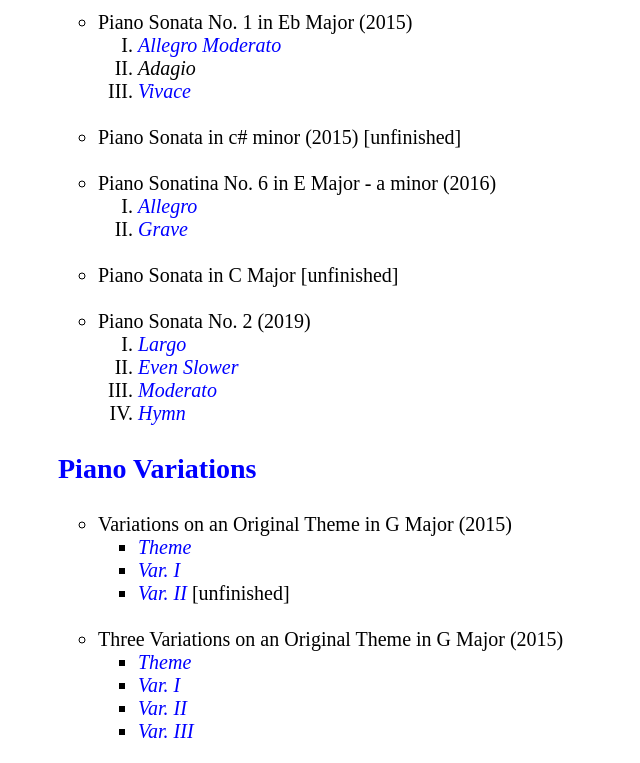
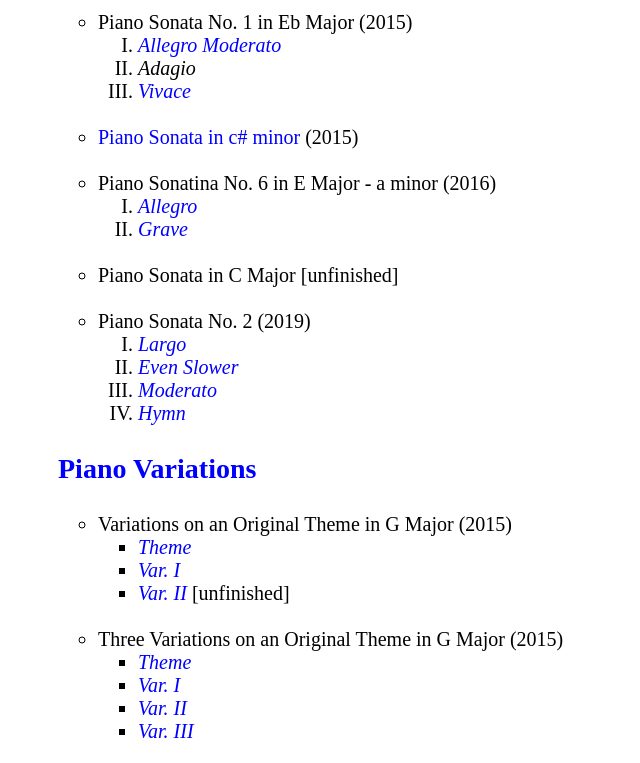
Before and after one commit to calebdickinson/calebdickinson.github.io, a plain HTML site: page catalogue.html in a window 1280 px wide. Shown: the part 5000-5763 px from the top of the page, without its empty margins (22-662 px from the left). Drawn offline with Linux system fonts and the light colour scheme.

Commit message:
Update catalogue.html

```diff
--- a/catalogue.html
+++ b/catalogue.html
@@ -257,7 +257,7 @@
                 <li><i>Adagio</i></li>
                 <li><a href="https://on.soundcloud.com/qHfPq" target="_blank"><i>Vivace</i></a></li>
             </ol><br>
-            <li>Piano Sonata in c# minor (2015) [unfinished]</li><br>
+            <li><a href="https://on.soundcloud.com/vQv4L" target="_blank">Piano Sonata in c# minor</a> (2015)</li><br>
             <li>Piano Sonatina No. 6 in E Major - a minor (2016)</li>
             <ol type="I">
                 <li><a href="https://on.soundcloud.com/W1HdF" target="_blank"><i>Allegro</i></a></li>
@@ -339,8 +339,8 @@
             <li><a href="https://on.soundcloud.com/ncxsf" target="_blank">Fantasia in c minor</a></li><br>
             <li><a href="https://on.soundcloud.com/ASbvp" target="_blank">Etude in e minor</a></li><br>
             <li>Mazurka in C Major (2015)</li><br>
-            <li><a href="https://on.soundcloud.com/aWNP2" target="_blank">Prelude No. 6 in Bb Major</a> (2015) [
-                Same piece as Piano Sonatina No. 5 in c minor - Bb Major - <i>II. Adagio</i>]</li><br>
+            <li><a href="https://on.soundcloud.com/aWNP2" target="_blank">Prelude No. 6 in Bb Major</a> (2015)
+                [Same piece as Piano Sonatina No. 5 in c minor - Bb Major - <i>II. Adagio</i>]</li><br>
             <li><a href="https://on.soundcloud.com/rxUtY" target="_blank">Evening - Fantasy on the Hymn Tune "Hermana"</a> (2015)</li><br>
             <li><a href="https://on.soundcloud.com/P3YHC" target="_blank">Prelude No. 7 in D Major</a> (2015)</li><br>
             <li><a href="https://on.soundcloud.com/LNRzn" target="_blank">Valse in F Major</a> (2015)</li><br>
```
